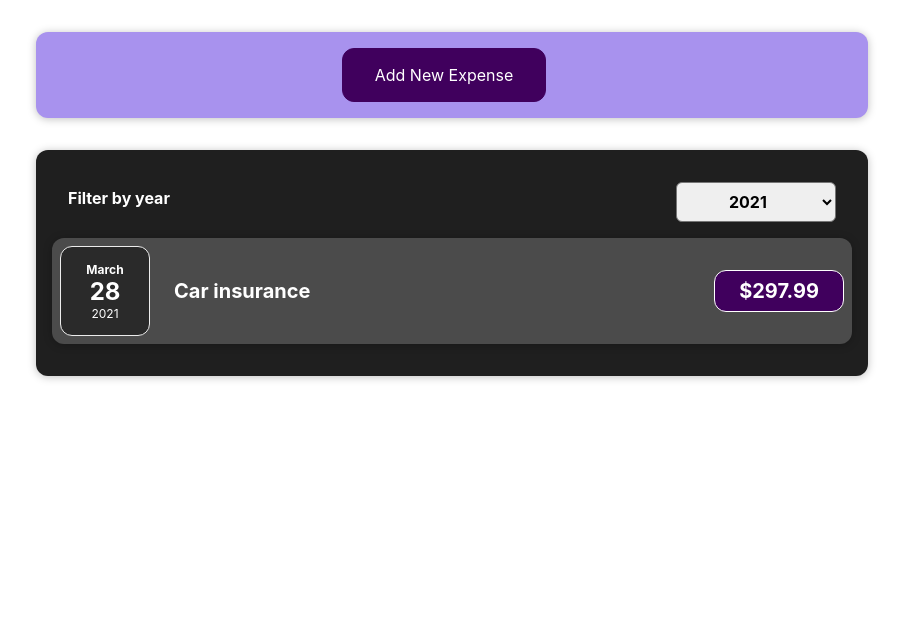
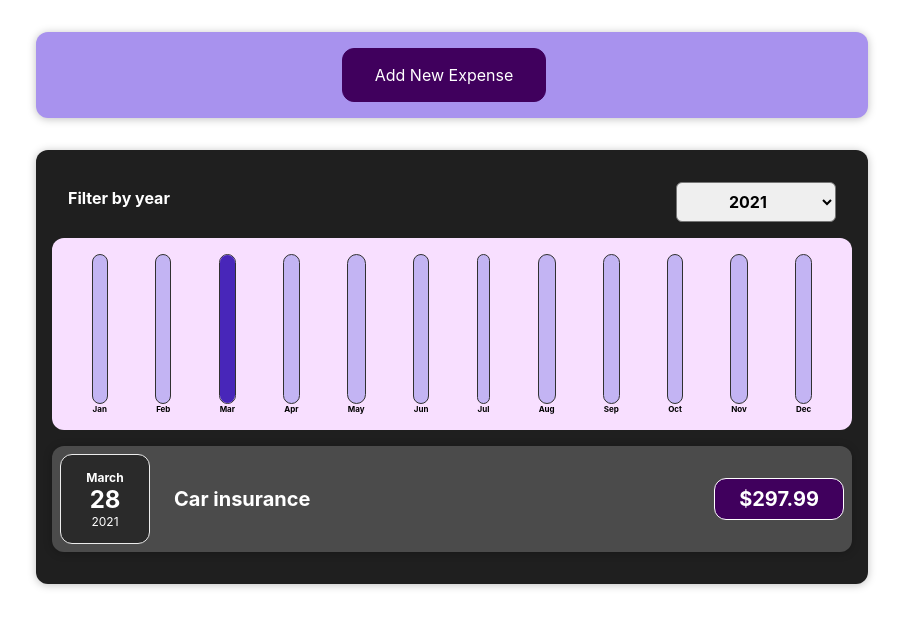
Before and after one commit to kbugaienko/Udemy_Bootcamp2022, a React (Create React App) app in the folder React/react-complete-guide/: page / in a window 1280 px wide. Shown: the top 628 px of the page, without its empty margins (188-1091 px from the left). Built offline with nearby package versions, Linux system fonts and the light colour scheme.

Commit message:
React: Wrap up and next steps
* Fill chart bars

```diff
--- a/React/react-complete-guide/src/components/Chart/Chart.js
+++ b/React/react-complete-guide/src/components/Chart/Chart.js
@@ -5,13 +5,17 @@
 import "./Chart.css";
 
 const Chart = (props) => {
+  const dataPointValues = props.dataPoints.map(dataPoint => dataPoint.value);
+  const totalMax = Math.max(...dataPointValues);
+
+  console.log(dataPointValues);
   return (
     <div className="chart">
       {props.dataPoints.map((dataPoint) => (
         <ChartBar
           key={dataPoint.label}
           value={dataPoint.value}
-          maxValue={null}
+          maxValue={totalMax}
           label={dataPoint.label}
         />
       ))}
--- a/React/react-complete-guide/src/components/Chart/ChartBar.js
+++ b/React/react-complete-guide/src/components/Chart/ChartBar.js
@@ -5,9 +5,10 @@
 const ChartBar = (props) => {
   let barFillHeight = "0%";
 
-  if (props.max > 0) {
+  if (props.maxValue > 0) {
     barFillHeight = Math.round((props.value / props.maxValue) * 100) + "%";
   }
+  console.log(barFillHeight);
 
   return (
     <div className="chart-bar">
--- a/React/react-complete-guide/src/components/Expenses/Expenses.js
+++ b/React/react-complete-guide/src/components/Expenses/Expenses.js
@@ -3,6 +3,7 @@
 import ExpensesList from "./ExpensesList";
 import Card from "../UI/Card";
 import ExpensesFilter from "./ExpensesFilter";
+import ExpensesChart from "./ExpensesChart";
 
 import "./Expenses.css";
 
@@ -24,6 +25,7 @@
           selected={filteredYear}
           onChangeFilter={filterChangeHandler}
         />
+        <ExpensesChart expenses={filteredExpenses} />
        <ExpensesList items={filteredExpenses} />
       </Card>
     </div>
--- /dev/null
+++ b/React/react-complete-guide/src/components/Expenses/ExpensesChart.js
@@ -0,0 +1,29 @@
+import React from 'react';
+
+import Chart from '../Chart/Chart';
+
+const ExpensesChart = props => {
+  const chartDataPoints = [
+    {label: 'Jan', value: 0},
+    {label: 'Feb', value: 0},
+    {label: 'Mar', value: 0},
+    {label: 'Apr', value: 0},
+    {label: 'May', value: 0},
+    {label: 'Jun', value: 0},
+    {label: 'Jul', value: 0},
+    {label: 'Aug', value: 0},
+    {label: 'Sep', value: 0},
+    {label: 'Oct', value: 0},
+    {label: 'Nov', value: 0},
+    {label: 'Dec', value: 0},
+  ];
+
+  for(const expense of props.expenses) {
+    const expenseMonth = expense.date.getMonth(); // starting at 0 => January => 0
+    chartDataPoints[expenseMonth].value += expense.price;
+  }
+
+  return <Chart dataPoints={chartDataPoints} />;
+};
+
+export default ExpensesChart;
--- a/React/react-complete-guide/src/components/NewExpense/ExpenseForm.js
+++ b/React/react-complete-guide/src/components/NewExpense/ExpenseForm.js
@@ -57,7 +57,7 @@
 
     const expenseData = {
       title: enteredTitle,
-      price: enteredPrice,
+      price: +enteredPrice,
       date: new Date(enteredDate),
     };
 
```
